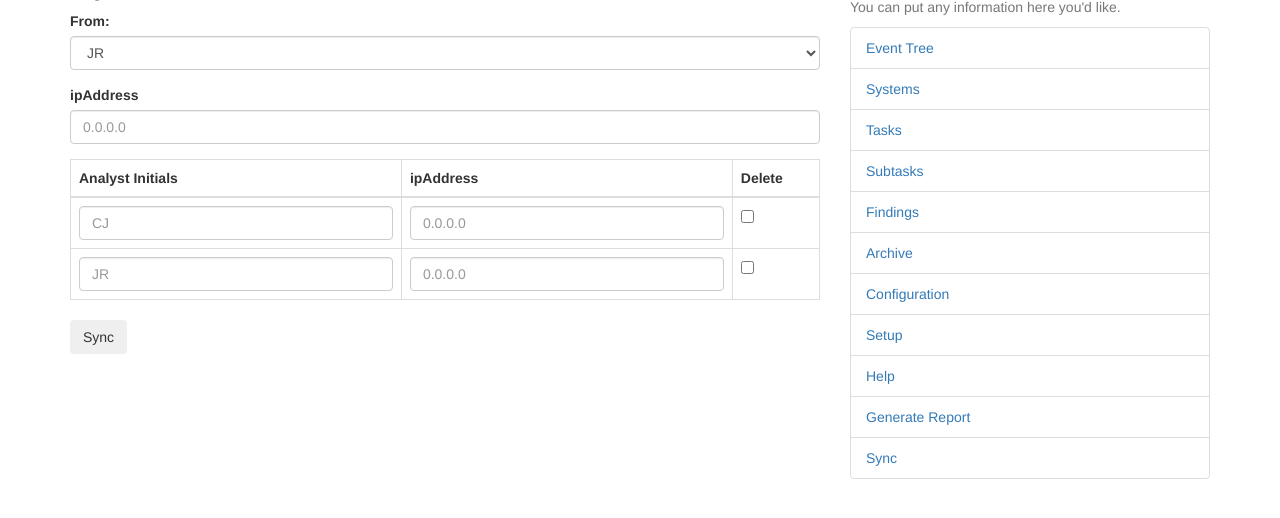
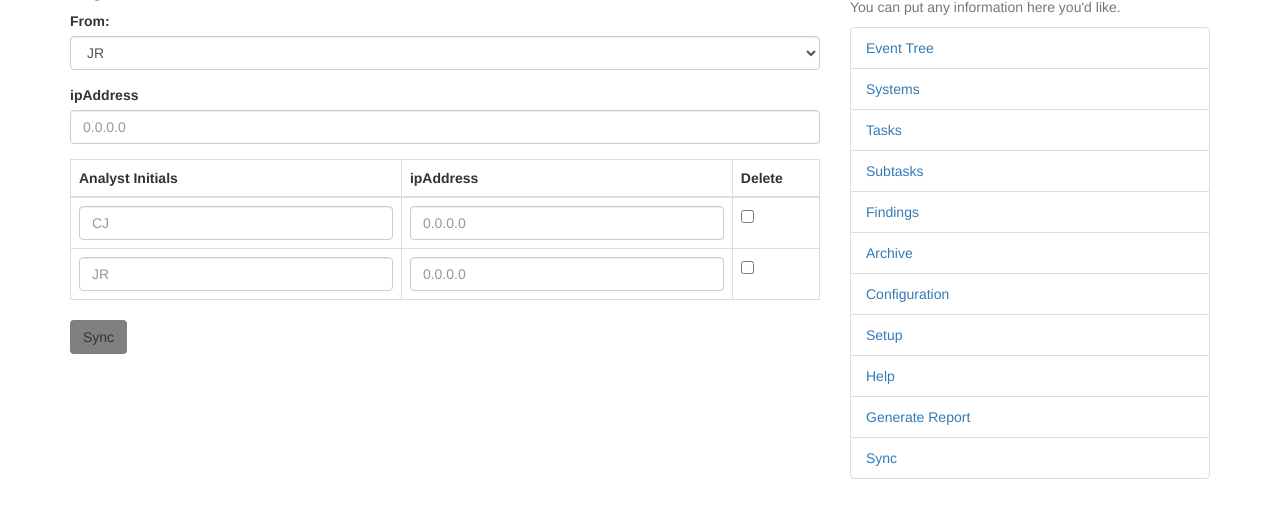
Before and after one commit to miguelmunozh/SE-project, a Flask app: page /Sync in a window 1280 px wide. Shown: the part 131-649 px from the top of the page. Run offline with Flask 2, Linux system fonts and the light colour scheme; some libraries are stand-ins or nearby versions.

Commit message:
added color to button on form

```diff
--- a/flaskProject/templates/Sync.html
+++ b/flaskProject/templates/Sync.html
@@ -45,8 +45,7 @@
           </tr>
         </tbody>
       </table>
-      <button type="button" class="btn btn-secondary">Sync</button>
-
+        <button type="button" style= "background-color: grey" class="btn btn-secondary">Sync</button>
     </form>
     <!-- content goes here -->
 
```
